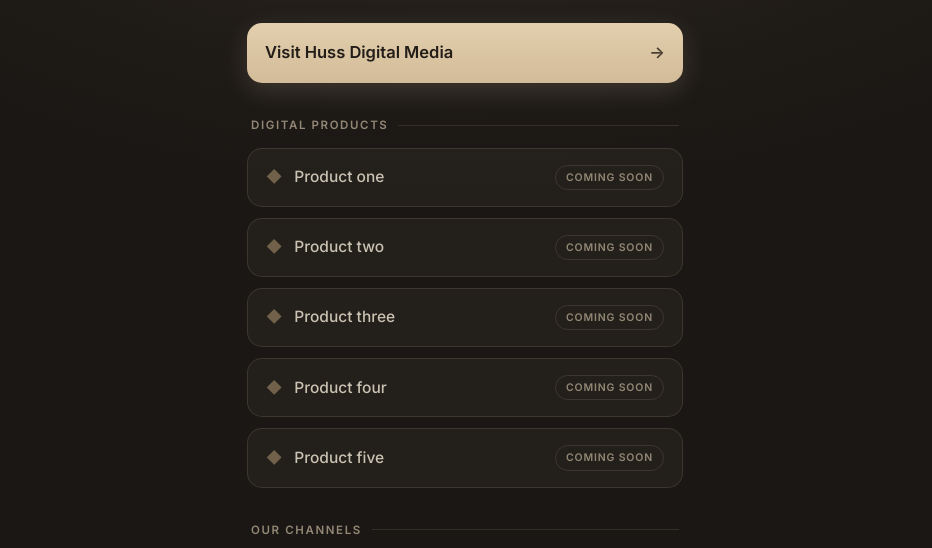
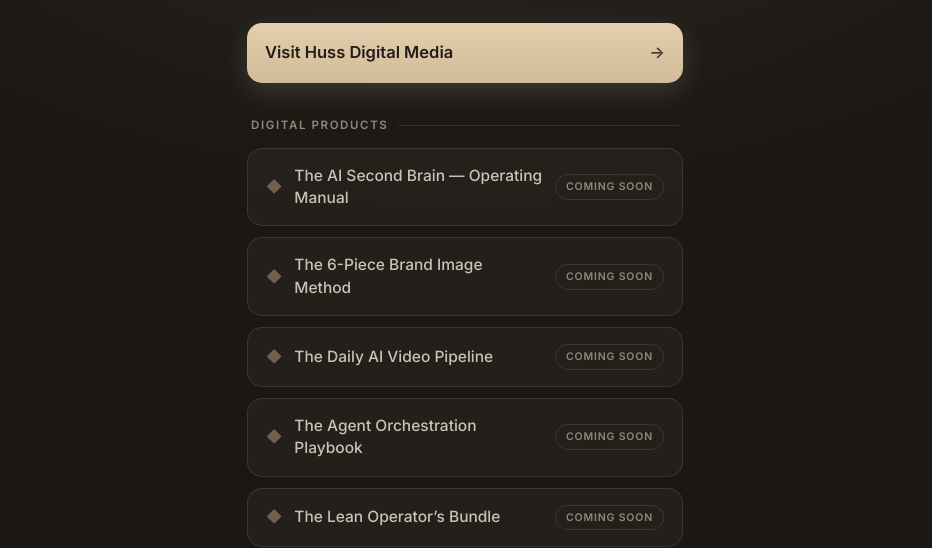
Before and after one commit to hussdigitalmedia/hussdigitalmedia.github.io, a plain HTML site: page index.html in a window 1280 px wide. Shown: the part 262-810 px from the top of the page, without its empty margins (175-1107 px from the left). Drawn offline with Linux system fonts and the light colour scheme.

Commit message:
Name the five digital-product slots

```diff
--- a/index.html
+++ b/index.html
@@ -131,11 +131,11 @@
   <!-- ============================================================= -->
   <div class="label fade d3">Digital products</div>
   <div class="stack fade d3">
-    <div class="btn product"><span class="ico">&#9670;</span><span class="name">Product one</span><span class="pill">Coming soon</span></div>
-    <div class="btn product"><span class="ico">&#9670;</span><span class="name">Product two</span><span class="pill">Coming soon</span></div>
-    <div class="btn product"><span class="ico">&#9670;</span><span class="name">Product three</span><span class="pill">Coming soon</span></div>
-    <div class="btn product"><span class="ico">&#9670;</span><span class="name">Product four</span><span class="pill">Coming soon</span></div>
-    <div class="btn product"><span class="ico">&#9670;</span><span class="name">Product five</span><span class="pill">Coming soon</span></div>
+    <div class="btn product"><span class="ico">&#9670;</span><span class="name">The AI Second Brain &mdash; Operating Manual</span><span class="pill">Coming soon</span></div>
+    <div class="btn product"><span class="ico">&#9670;</span><span class="name">The 6-Piece Brand Image Method</span><span class="pill">Coming soon</span></div>
+    <div class="btn product"><span class="ico">&#9670;</span><span class="name">The Daily AI Video Pipeline</span><span class="pill">Coming soon</span></div>
+    <div class="btn product"><span class="ico">&#9670;</span><span class="name">The Agent Orchestration Playbook</span><span class="pill">Coming soon</span></div>
+    <div class="btn product"><span class="ico">&#9670;</span><span class="name">The Lean Operator&rsquo;s Bundle</span><span class="pill">Coming soon</span></div>
   </div>
 
   <!-- ============================================================= -->
```
